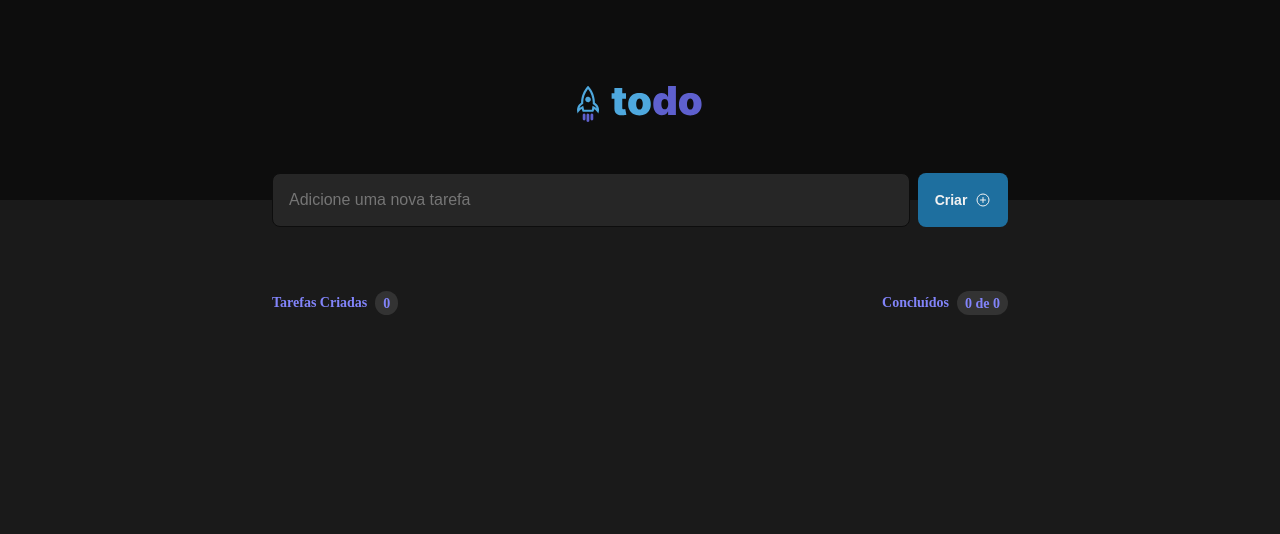
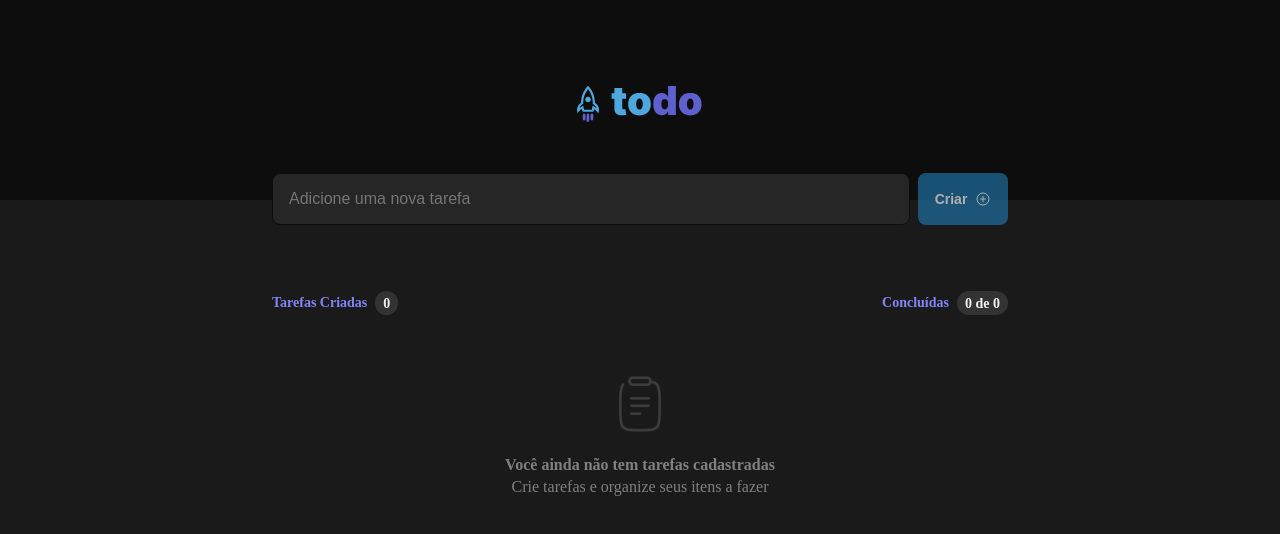
Before and after one commit to JoaoAlberto20/todoList, a React (Vite) app: page / in a window 1280 px wide. Shown: the top 534 px of the page. Built offline with nearby package versions, Linux system fonts and the light colour scheme.

Commit message:
:sparkles: feat: Terminando a aplicação

```diff
--- a/src/App.module.css
+++ b/src/App.module.css
@@ -1,4 +1,3 @@
-
 .contentHeader {
   display: flex;
   justify-content: space-between;
@@ -19,11 +18,25 @@
   height: 1.5rem;
   display: flex;
   border-radius: 999px;
+  color: var(--gray-100);
 }
 
 .contentTarefas {
   display: flex;
   flex-direction: column;
   gap: 12px;
-  margin-top: 2.6875rem;
+  margin: 2.6875rem 0;
 }
+
+.notContentTasks {
+  display: flex;
+  justify-content: center;
+  flex-direction: column;
+  align-items: center;
+  height: 15.25rem;
+}
+
+.notContentTasks > p  {
+  margin-top: 1rem;
+  font-weight: 700;
+}
--- a/src/App.tsx
+++ b/src/App.tsx
@@ -1,4 +1,5 @@
 import { useState } from 'react';
+import { v4 as uuidv4 } from 'uuid';
 
 import Header from './components/Header';
 import Layout from './components/Layout';
@@ -7,8 +8,10 @@ import styles from './App.module.css';
 import Tasks from './components/Tasks';
 import './Global.css';
 
+import clipBoard from './assets/Clipboard.svg';
+
 interface dataTasks {
-  id: number,
+  id: string,
   title: string,
   isDone: boolean,
 }
@@ -17,24 +20,47 @@ function App() {
   const [tarefas, setTarefas] = useState<dataTasks[]>([]);
 
   const handleTasks = (tasks: string) => {
-    setTarefas(() => [
+    const tasksInitial = [
       ...tarefas,
       {
-        id: tarefas.length + 1,
+        id: uuidv4(),
         title: tasks,
         isDone: false,
       },
-    ]);
+    ];
+
+    setTarefas(tasksInitial);
   };
 
+  const handleDoneTasks = (id: string) => {
+    const doneTasks = tarefas.map((tasks) => {
+      if (tasks.id === id) {
+        return {
+          ...tasks,
+          isDone: true,
+        };
+      } return tasks;
+    });
+    setTarefas(doneTasks);
+  };
 
+  const removeTasks = (id: string) => {
+    const tasksDelete = tarefas.filter((tasks) => tasks.id !== id);
+    setTarefas(tasksDelete);
+  };
+
+  const countTaskDone = tarefas.reduce((acc, tasks) => {
+    if (tasks.isDone === true) {
+      return acc + 1;
+    }
+    return acc;
+  }, 0);
 
   return (
     <div>
       <Header handleTasks={handleTasks} />
       <main>
         <Layout>
-
           <header
             className={styles.contentHeader}
           >
@@ -42,34 +68,43 @@ function App() {
               Tarefas Criadas
               <span>{tarefas.length}</span>
             </p>
-
             <p>
-              Concluídos
+              Concluídas
               <span>
-                0
+                {countTaskDone}
+                {' '}
                 de
                 {' '}
                 {tarefas.length}
               </span>
             </p>
           </header>
-
+          {
+            tarefas.length > 0 ? (
               <div className={styles.contentTarefas}>
-
                 { tarefas?.map((tasks) => (
                   <Tasks
+                    id={tasks.id}
                     key={tasks.id}
                     title={tasks.title}
-                id={tasks.id}
                     isDone={tasks.isDone}
+                    removeTasks={removeTasks}
+                    handleDoneTasks={handleDoneTasks}
                   />
                 ))}
-
               </div>
-
+            ) : (
+              <div className={styles.notContentTasks}>
+                <figure>
+                  <img src={clipBoard} alt="" />
+                </figure>
+                <p>Você ainda não tem tarefas cadastradas</p>
+                <span>Crie tarefas e organize seus itens a fazer</span>
+              </div>
+            )
+          }
         </Layout>
       </main>
-
     </div>
   );
 }
--- a/src/components/Header.module.css
+++ b/src/components/Header.module.css
@@ -1,5 +1,4 @@
 .header {
-
   background: var(--gray-700);
 }
 
@@ -25,15 +24,12 @@
   top: 10.8125rem;
 }
 
-.contentForm input, button {
-  height: 3.375rem;
-}
-
 .contentForm input {
   padding: 1rem;
   background: var(--gray-500);
   border: 1px solid var(--gray-700);
   border-radius: 8px;
+  height: 3.25rem;
 }
 
 .contentForm input:not(:placeholder-shown),
@@ -43,9 +39,15 @@
   outline: none;
 }
 
+.contentForm button:disabled {
+  opacity: 0.7;
+  cursor: not-allowed;
+}
+
 .contentForm button {
   background: var(--blue-dark);
   border-radius: 8px;
+  height: 3.25rem;
   border: 0;
   outline: none;
   font-size: 0.875rem;
@@ -58,7 +60,7 @@
   cursor: pointer;
 }
 
-.contentForm button:hover {
+.contentForm button:not(:disabled):hover {
   background: var(--blue);
 }
 
--- a/src/components/Header.tsx
+++ b/src/components/Header.tsx
@@ -1,5 +1,7 @@
 import { PlusCircle } from 'phosphor-react';
-import { ChangeEvent, FormEvent, useState } from 'react';
+import {
+  ChangeEvent, FormEvent, InvalidEvent, useState,
+} from 'react';
 import styles from './Header.module.css';
 import Layout from './Layout';
 
@@ -22,6 +24,12 @@ export function Header({ handleTasks }: Props) {
     setNewTasks('');
   };
 
+  const handleNewTasksInvalid = (event: InvalidEvent<HTMLInputElement>) => {
+    event.target.setCustomValidity('Esse campo é obrigatório!');
+  };
+
+  const isNewTasksEmpty = newTasks.length === 0;
+
   return (
     <header className={styles.header}>
       <Layout>
@@ -30,11 +38,13 @@ export function Header({ handleTasks }: Props) {
         <form className={styles.contentForm} onSubmit={handleSubmitNewTasks}>
           <input
             type="text"
+            value={newTasks}
+            required
+            onChange={handleNewTasks}
             placeholder="Adicione uma nova tarefa"
-            value={newTasks}
-            onChange={handleNewTasks}
+            onInvalid={handleNewTasksInvalid}
           />
-          <button type="submit">
+          <button type="submit" disabled={isNewTasksEmpty}>
             Criar
             <PlusCircle />
           </button>
--- a/src/components/Tasks.module.css
+++ b/src/components/Tasks.module.css
@@ -11,33 +11,77 @@
   box-shadow: 0px 2px 8px 0px #0000000F;
 }
 
-.tasks label {
+.tasks > div {
   display: flex;
   gap: 12px;
+  position: relative;
 }
 
-.tasks label span {
+.tasks label {
   color: var(--gray-100);
   font-weight: 400;
   font-size: 1.1rem;
+  cursor: pointer;
+}
+
+.tasks  input[type="checkbox"]:checked ~ label {
+  text-decoration: line-through;
+  color: var(--gray-300);
 }
 
 .tasks input[type="checkbox"] {
-  display: block;
-  width: 1.1rem;
-  height: 1.1rem;
+  appearance: none;
+  width: 1.2rem;
+  height: 1.2rem;
+  border: 2px solid var(--blue);
+  border-radius: 50%;
+
   border: 1px solid var(--blue);
   border-radius: 50%;
   align-self: flex-start;
-  margin-top: 5px;
+  margin-top: 4px;
 }
 
-.tasks svg {
+.tasks  input[type="checkbox"]:not(:checked):hover{
+  cursor: pointer;
+  background: var(--blue-dark);
+  opacity: 0.2;
+}
+
+.tasks  input[type="checkbox"]:checked {
+  background: var(--blue-dark);
+}
+
+.tasks  input[type="checkbox"]:checked + label::after {
+  content: "";
+  position: absolute;
+  background-image: url('../assets/Checked.png');
+  background-repeat: no-repeat;
+  color: white;
+  width: 1.1rem;
+  height: 1.1rem;
+  top: 10px;
+  left: 5px;
+}
+
+.tasks  input[type="checkbox"]:checked:hover {
+  background: var(--purple);
+}
+
+.tasks button {
+  border: 0;
+  background: transparent;
+}
+
+
+.tasks button svg {
   width: 1.5rem;
   height: 1.5rem;
+  color: var(--gray-300);
+  cursor: pointer;
 }
 
-.tasks svg:hover {
+.tasks button svg:hover {
   background: var(--gray-400);
   color: var(--danger);
   border-radius: 4px;
--- a/src/components/Tasks.tsx
+++ b/src/components/Tasks.tsx
@@ -2,21 +2,41 @@ import { Trash } from 'phosphor-react';
 import styles from './Tasks.module.css';
 
 interface Props {
-  title: string;
-  id: number,
+  title: string,
+  id: string,
   isDone: boolean,
+  handleDoneTasks: (id: string) => void,
+  removeTasks: (id: string) => void,
 }
 
-function Tasks({ title, id, isDone }: Props) {
+function Tasks({
+  title, id, isDone, handleDoneTasks, removeTasks,
+}: Props) {
+  const handleNewDoneTasks = () => {
+    handleDoneTasks(id);
+  };
+
+  const handleRemoveTasks = () => {
+    removeTasks(id);
+  };
+
   return (
     <div className={styles.tasks}>
-      <label htmlFor={`text-title-${id}`}>
-        <input type="checkbox" id={`text-title-${id}`} />
-        <span>
+      <div>
+        <input
+          id={`text-title-${id}`}
+          type="checkbox"
+          onChange={handleNewDoneTasks}
+          checked={isDone}
+        />
+        <label htmlFor={`text-title-${id}`}>
           {title}
-        </span>
-      </label>
-      <Trash />
+        </label>
+      </div>
+
+      <button type="button" onClick={handleRemoveTasks} title="deletar">
+        <Trash />
+      </button>
     </div>
   );
 }
--- a/vite.config.ts
+++ b/vite.config.ts
@@ -1,7 +1,10 @@
-import { defineConfig } from 'vite'
-import react from '@vitejs/plugin-react'
+import react from '@vitejs/plugin-react';
+import { defineConfig } from 'vite';
 
 // https://vitejs.dev/config/
 export default defineConfig({
-  plugins: [react()]
-})
+  plugins: [react()],
+  server: {
+    port: 3000,
+  },
+});
```
Also changed, not shown: package.json (+6 -4 lines), src/services/SaveTasks.ts (added, +22 -0 lines), src/assets/Checked.png (added), 1 other file (tests, documents, lock files or other folders). Lines whose indentation alone changed are shown as unchanged.
